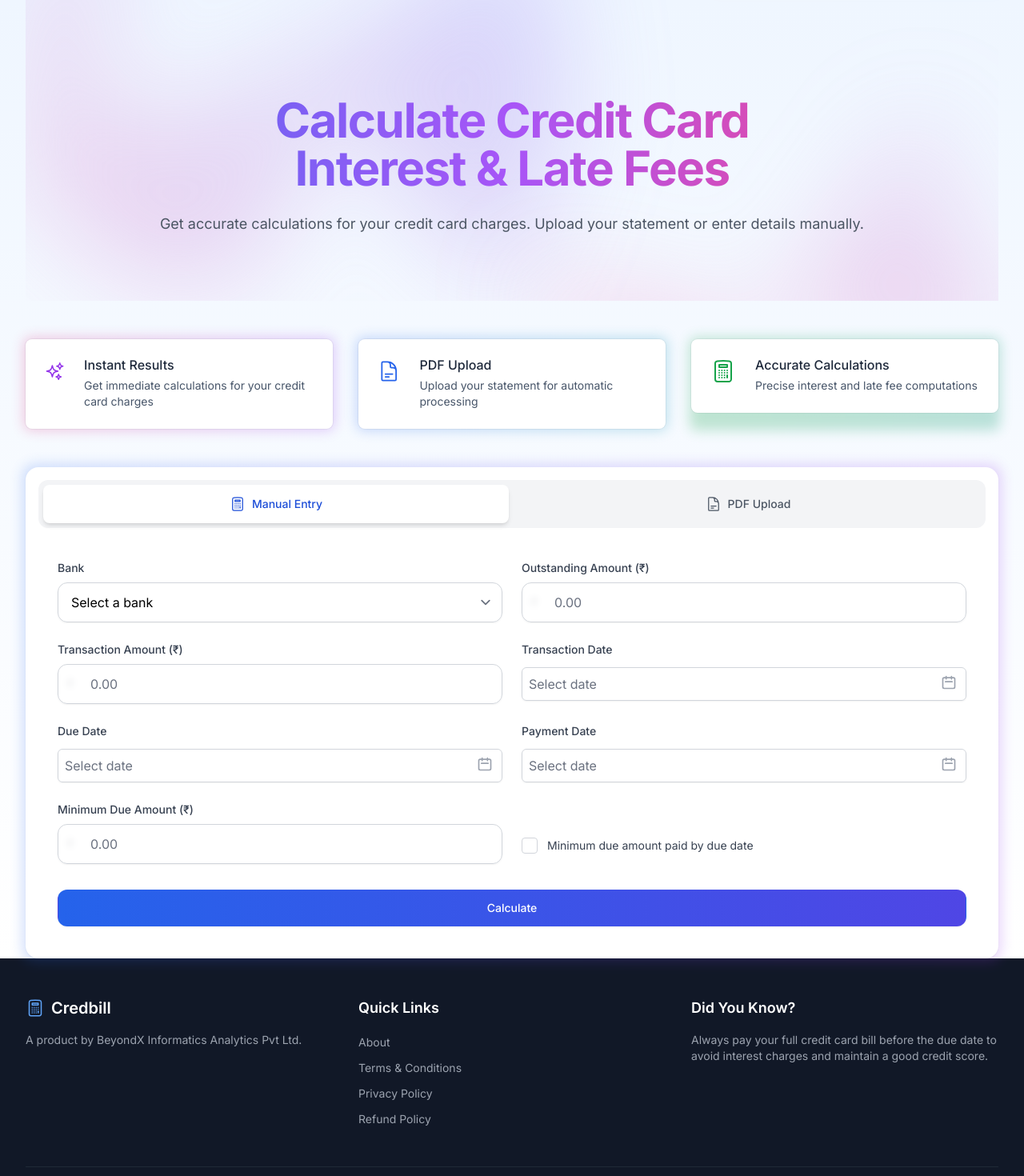
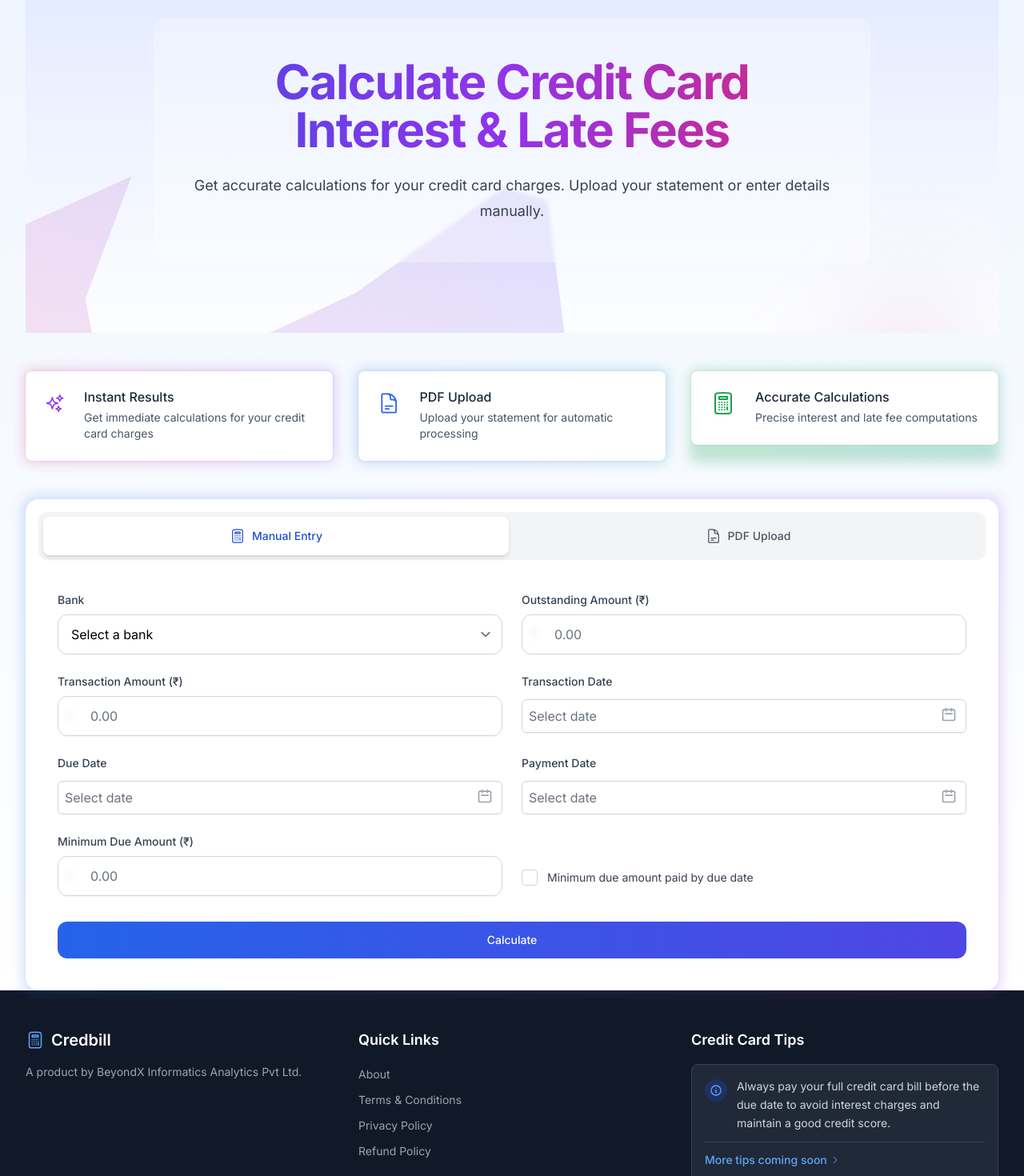
Before and after one commit to credintcal/credintcal, a Next.js app: page / in a window 1280 px wide. Shown: the part 80-1550 px from the top of the page at 80% size. Built offline with nearby package versions, Linux system fonts and the light colour scheme.

Commit message:
Improved footer design and fixed gradient issues with hero section

```diff
--- a/app/layout.tsx
+++ b/app/layout.tsx
@@ -73,7 +73,7 @@ export default function RootLayout({
           {/* Footer */}
           <footer className="bg-gray-900">
             <div className="max-w-7xl mx-auto px-4 sm:px-6 lg:px-8 py-12">
-              <div className="grid grid-cols-1 md:grid-cols-3 gap-8">
+              <div className="grid grid-cols-1 md:grid-cols-2 lg:grid-cols-3 gap-8">
                 <div className="space-y-4">
                   <div className="flex items-center space-x-2">
                     <CalculatorIcon className="h-6 w-6 text-blue-400" />
@@ -100,12 +100,29 @@ export default function RootLayout({
                   </ul>
                 </div>
 
-                {/* Third column for balance in footer */}
+                {/* Improved Did You Know section */}
                 <div className="space-y-4">
-                  <h3 className="text-lg font-semibold text-white">Did You Know?</h3>
-                  <p className="text-gray-400 text-sm">
-                    Always pay your full credit card bill before the due date to avoid interest charges and maintain a good credit score.
-                  </p>
+                  <h3 className="text-lg font-semibold text-white">Credit Card Tips</h3>
+                  <div className="bg-gray-800 rounded-lg p-4 border border-gray-700">
+                    <div className="flex items-start space-x-3">
+                      <div className="p-1.5 bg-blue-900/50 rounded-full flex-shrink-0 mt-0.5">
+                        <svg xmlns="http://www.w3.org/2000/svg" className="h-4 w-4 text-blue-400" fill="none" viewBox="0 0 24 24" stroke="currentColor">
+                          <path strokeLinecap="round" strokeLinejoin="round" strokeWidth={2} d="M13 16h-1v-4h-1m1-4h.01M21 12a9 9 0 11-18 0 9 9 0 0118 0z" />
+                        </svg>
+                      </div>
+                      <p className="text-gray-300 text-sm leading-relaxed">
+                        Always pay your full credit card bill before the due date to avoid interest charges and maintain a good credit score.
+                      </p>
+                    </div>
+                    <div className="mt-3 pt-3 border-t border-gray-700">
+                      <button className="text-sm font-medium text-blue-400 hover:text-blue-300 flex items-center">
+                        <span>More tips coming soon</span>
+                        <svg xmlns="http://www.w3.org/2000/svg" className="ml-1 h-3 w-3" fill="none" viewBox="0 0 24 24" stroke="currentColor">
+                          <path strokeLinecap="round" strokeLinejoin="round" strokeWidth={2} d="M9 5l7 7-7 7" />
+                        </svg>
+                      </button>
+                    </div>
+                  </div>
                 </div>
               </div>
 
--- a/app/page.tsx
+++ b/app/page.tsx
@@ -14,10 +14,14 @@ export default function Home() {
   return (
     <div className="space-y-12">
       {/* Hero Section */}
-      <div className="relative isolate overflow-hidden pt-10">
-        <div className="absolute inset-x-0 -top-40 -z-10 transform-gpu overflow-hidden blur-3xl sm:-top-80">
+      <div className="relative isolate overflow-hidden pt-6 pb-12">
+        {/* Gradient background effect with improved coverage */}
+        <div className="absolute inset-0 -z-10 transform-gpu overflow-hidden">
           <div
-            className="relative left-[calc(50%-11rem)] aspect-[1155/678] w-[36.125rem] -translate-x-1/2 rotate-[30deg] bg-gradient-to-tr from-[#ff80b5] to-[#9089fc] opacity-30 sm:left-[calc(50%-30rem)] sm:w-[72.1875rem]"
+            className="absolute top-0 left-0 w-full h-full bg-gradient-to-b from-indigo-100 to-white opacity-70"
+          />
+          <div
+            className="absolute left-[calc(50%-20rem)] aspect-[1155/678] w-[40rem] -translate-x-1/2 rotate-[30deg] bg-gradient-to-tr from-[#ff80b5] to-[#9089fc] opacity-25 sm:left-[calc(50%-30rem)] sm:w-[72.1875rem]"
             style={{
               clipPath:
                 'polygon(74.1% 44.1%, 100% 61.6%, 97.5% 26.9%, 85.5% 0.1%, 80.7% 2%, 72.5% 32.5%, 60.2% 62.4%, 52.4% 68.1%, 47.5% 58.3%, 45.2% 34.5%, 27.5% 76.7%, 0.1% 64.9%, 17.9% 100%, 27.6% 76.8%, 76.1% 97.7%, 74.1% 44.1%)',
@@ -25,22 +29,22 @@ export default function Home() {
           />
         </div>
 
-        <div className="mx-auto max-w-4xl py-12 sm:py-20">
-          <div className="text-center">
-            <h1 className="text-4xl font-bold tracking-tight text-gray-900 sm:text-6xl bg-clip-text text-transparent bg-gradient-to-r from-indigo-500 via-purple-500 to-pink-500">
+        <div className="mx-auto max-w-4xl pb-6 sm:pb-10">
+          <div className="text-center px-6 py-8 sm:py-12 backdrop-blur-[2px] bg-white/30 rounded-xl">
+            <h1 className="text-4xl font-bold tracking-tight text-gray-900 sm:text-6xl bg-clip-text text-transparent bg-gradient-to-r from-indigo-600 via-purple-600 to-pink-600">
               Calculate Credit Card
               <br />
               Interest & Late Fees
             </h1>
-            <p className="mt-6 text-lg leading-8 text-gray-600">
+            <p className="mt-6 text-lg leading-8 text-gray-700">
               Get accurate calculations for your credit card charges. Upload your statement or enter details manually.
             </p>
           </div>
         </div>
 
-        <div className="absolute inset-x-0 top-[calc(100%-13rem)] -z-10 transform-gpu overflow-hidden blur-3xl sm:top-[calc(100%-30rem)]">
+        <div className="absolute inset-x-0 top-[calc(100%-10rem)] -z-10 transform-gpu overflow-hidden blur-3xl sm:top-[calc(100%-20rem)]">
           <div
-            className="relative left-[calc(50%+3rem)] aspect-[1155/678] w-[36.125rem] -translate-x-1/2 bg-gradient-to-tr from-[#ff80b5] to-[#9089fc] opacity-30 sm:left-[calc(50%+36rem)] sm:w-[72.1875rem]"
+            className="relative left-[calc(50%+3rem)] aspect-[1155/678] w-[36.125rem] -translate-x-1/2 bg-gradient-to-tr from-[#ff80b5] to-[#9089fc] opacity-25 sm:left-[calc(50%+36rem)] sm:w-[72.1875rem]"
             style={{
               clipPath:
                 'polygon(74.1% 44.1%, 100% 61.6%, 97.5% 26.9%, 85.5% 0.1%, 80.7% 2%, 72.5% 32.5%, 60.2% 62.4%, 52.4% 68.1%, 47.5% 58.3%, 45.2% 34.5%, 27.5% 76.7%, 0.1% 64.9%, 17.9% 100%, 27.6% 76.8%, 76.1% 97.7%, 74.1% 44.1%)',
@@ -50,7 +54,7 @@ export default function Home() {
       </div>
 
       {/* Features */}
-      <div className="grid grid-cols-1 md:grid-cols-3 gap-8">
+      <div className="grid grid-cols-1 md:grid-cols-3 gap-8 mt-6">
         <div className="relative group">
           <div className="absolute -inset-0.5 bg-gradient-to-r from-pink-600 to-purple-600 rounded-lg blur opacity-25 group-hover:opacity-50 transition duration-1000 group-hover:duration-200"></div>
           <div className="relative p-6 bg-white ring-1 ring-gray-900/5 rounded-lg leading-none flex items-top justify-start space-x-6">
```
